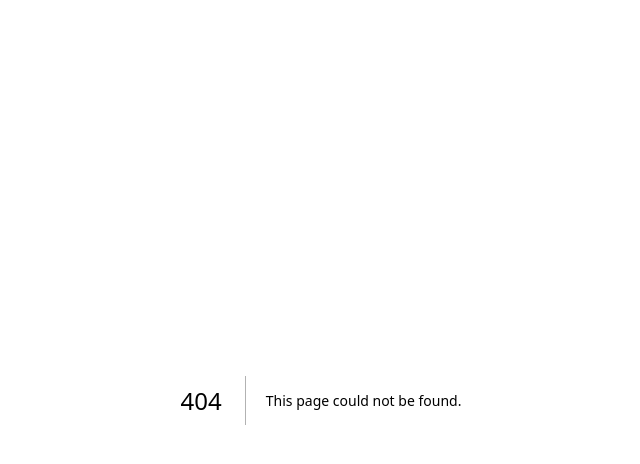
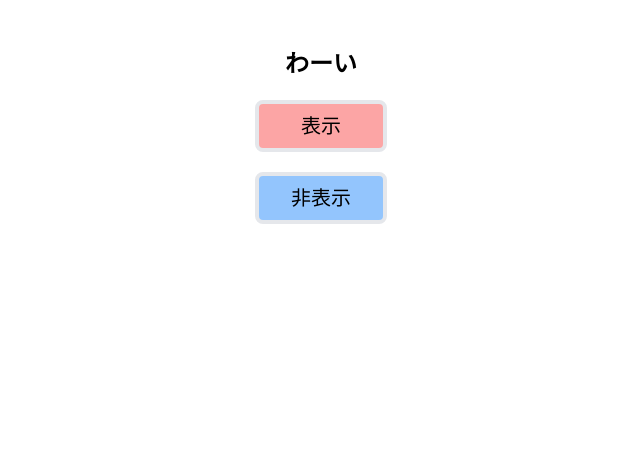
Before and after one commit to sena0514/training, a Next.js app: page /textChange in a window 1280 px wide. Before the commit this address had no page. Shown: the top 464 px of the page, without its empty margins (319-959 px from the left). Built offline with nearby package versions, Linux system fonts and the light colour scheme.

Commit message:
テキスト表示切替機能を実装した

```diff
--- /dev/null
+++ b/app/(main)/textChange/page.tsx
@@ -0,0 +1,46 @@
+"use client";
+
+import { NextPage } from "next";
+import { useState } from "react";
+
+const TextChange: NextPage = () => {
+  const [isHidden, setIsHidden] = useState(true);
+
+  const handleDisplay = () => {
+    setIsHidden(true);
+  };
+
+  const handleDisplayOff = () => {
+    setIsHidden(false);
+  };
+
+  return (
+    <div className="mt-12 flex justify-center">
+      <div className="max-w-5xl px-4 flex-col flex gap-y-5">
+        {
+          <h2
+            className={`text-center font-bold text-2xl ${
+              isHidden ? "visible" : "invisible"
+            }`}
+          >
+            わーい
+          </h2>
+        }
+        <button
+          onClick={handleDisplay}
+          className="text-xl py-2 px-8 rounded-lg border-4 border-gray-200 bg-red-300"
+        >
+          表示
+        </button>
+        <button
+          onClick={handleDisplayOff}
+          className="text-xl py-2 px-8 rounded-lg border-4 border-gray-200 bg-blue-300"
+        >
+          非表示
+        </button>
+      </div>
+    </div>
+  );
+};
+
+export default TextChange;
--- a/app/page.tsx
+++ b/app/page.tsx
@@ -6,7 +6,24 @@ export default function Home() {
       <div className="mx-auto max-w-5xl px-4">
         <h2 className="text-4xl font-bold text-center">復習用</h2>
         <div className="mt-12 flex gap-y-7 gap-x-5">
-          <Link className="py-3 px-4 text-2xl rounded-lg border-4 border-gray-500 inline-block" href="/countUp">CountUp</Link>
+        <Link
+            className="py-3 px-4 text-2xl rounded-lg border-4 border-gray-500 inline-block bg-red-200"
+            href="/countUp"
+          >
+            1.CountUp
+          </Link>
+          <Link
+            className="py-3 px-4 text-2xl rounded-lg border-4 border-gray-500 inline-block bg-yellow-200"
+            href="/textChange"
+          >
+           2.Text On & Off
+          </Link>
+          <Link
+            className="py-3 px-4 text-2xl rounded-lg border-4 border-gray-500 inline-block bg-blue-200"
+            href="/realTimeText"
+          >
+           3.Realtime Text
+          </Link>
         </div>
       </div>
     </div>
```
